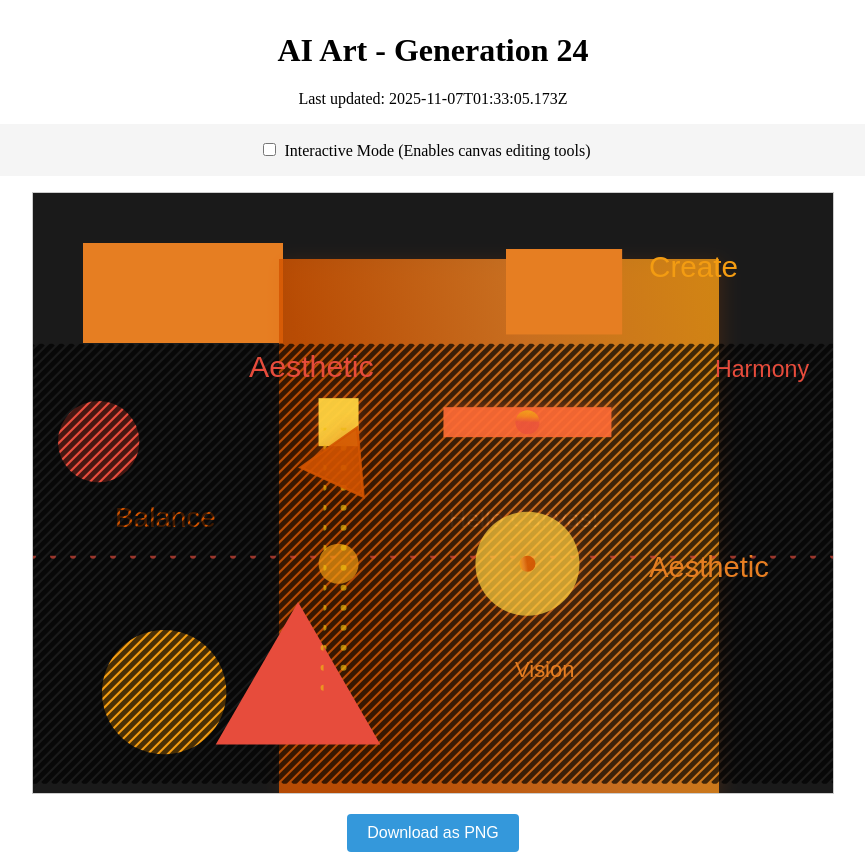
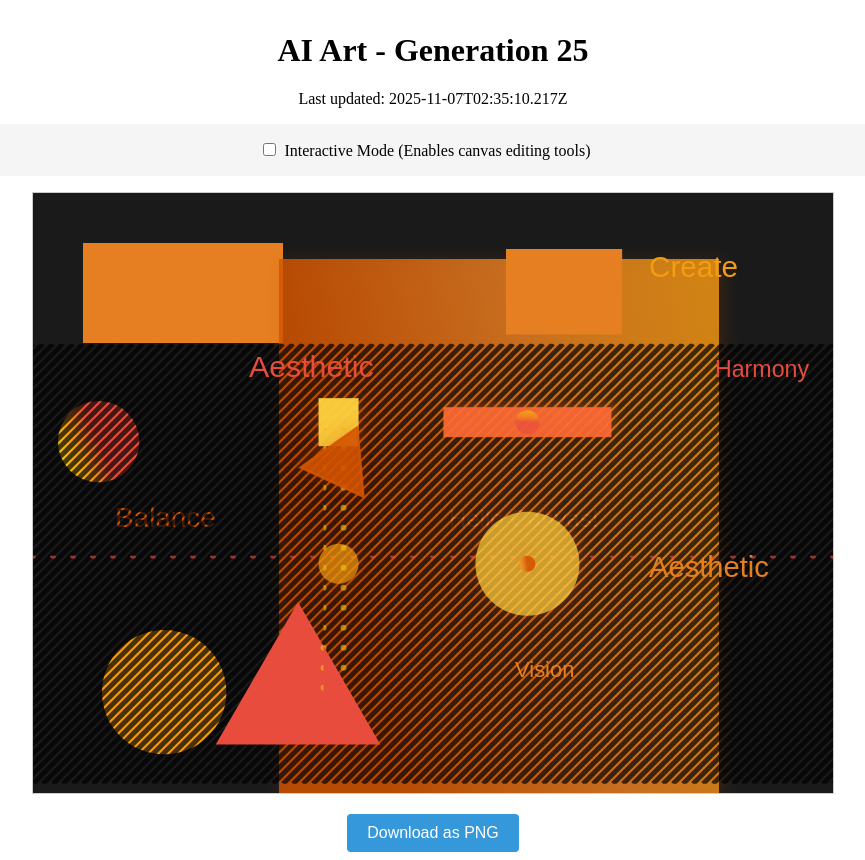
Before and after one commit to mcclowes/ai-art, a React (Vite) app: page / in a window 1280 px wide. Shown: the whole page, without its empty margins (207-1072 px from the left). Built offline with nearby package versions, Linux system fonts and the light colour scheme.

Commit message:
Improve artwork - Generation 25

```diff
--- a/src/artwork-state.ts
+++ b/src/artwork-state.ts
@@ -56,7 +56,18 @@ export const artworkState: ArtworkState = {
       "y": 248.64921410641068,
       "radius": 40.64921410641067,
       "fillStyle": "#e74c3c",
-      "id": "circle_1762399585065"
+      "id": "circle_1762399585065",
+      "gradient": {
+        "type": "linear",
+        "colors": [
+          "#e74c3c",
+          "#f39c12",
+          "#f1c40f"
+        ],
+        "direction": 156.66312861839108,
+        "centerX": 0.4418089224891581,
+        "centerY": 0.3463983610444676
+      }
     },
     {
       "type": "text",
@@ -374,7 +385,7 @@ export const artworkState: ArtworkState = {
       "id": "gradient_circle_1762479185173"
     }
   ],
-  "generation": 24,
-  "lastUpdated": "2025-11-07T01:33:05.173Z",
+  "generation": 25,
+  "lastUpdated": "2025-11-07T02:35:10.217Z",
   "cycleStarted": "2025-11-06T02:35:49.500Z"
 };
```
